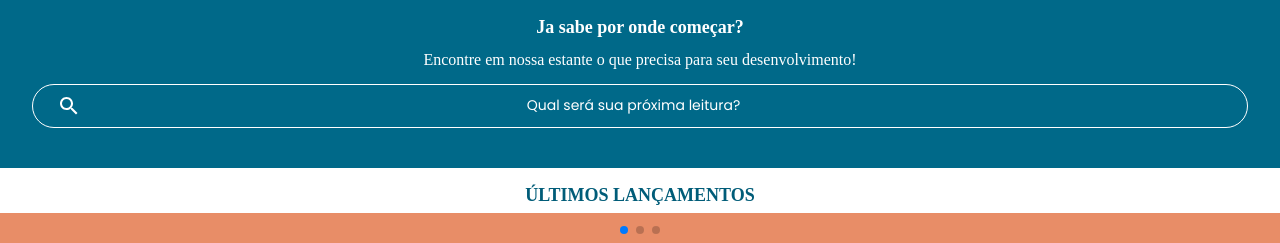
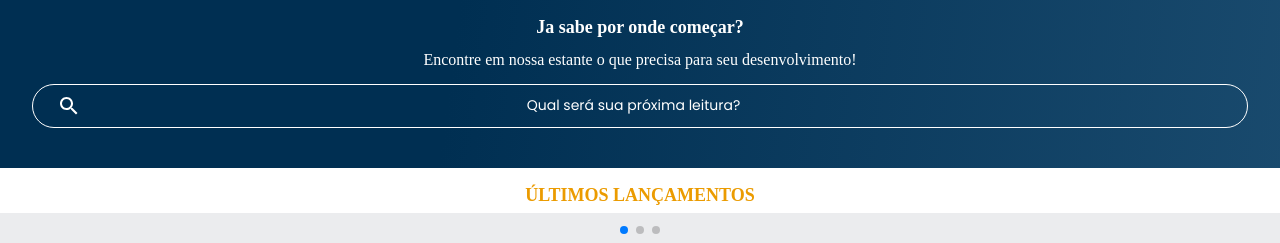
Before and after one commit to RanielliSoares/alurabooks-projeto, a plain HTML site: page index.html in a window 1280 px wide. Shown: the part 94-337 px from the top of the page. Drawn offline with nearby package versions, Linux system fonts and the light colour scheme.

Commit message:
alteração de cores

```diff
--- a/styles.css
+++ b/styles.css
@@ -7,12 +7,12 @@
 
 
 :root{
-    --cor-de-fundo:#E88D67;
+    --cor-de-fundo:#EBECEE;
     --branco: #ffffff;
-    --laranja: #005C78;
-    --azul-degrade: #006989;
+    --laranja: #EB9B00;
+    --azul-degrade: linear-gradient(97.54deg, #002F52 35.49%, #326589 165.37%);
     --fonte-principal: "Poppins";
-    --azul: #005C78;
+    --azul:  #002F52;
     --fonte-secundario: "Josefin Sans";
     --preto: #000000;
 }
```
